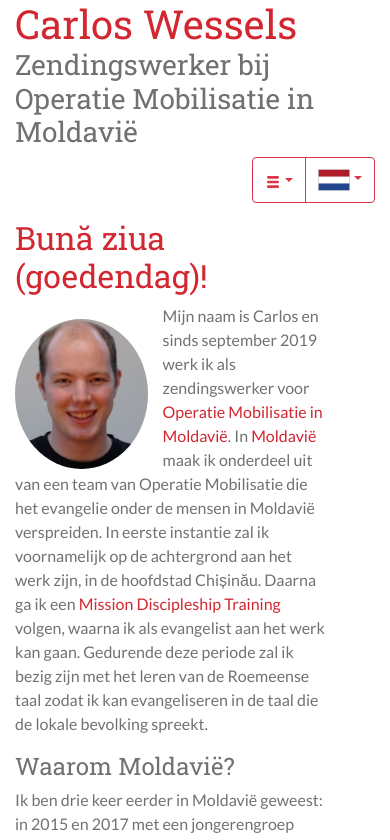
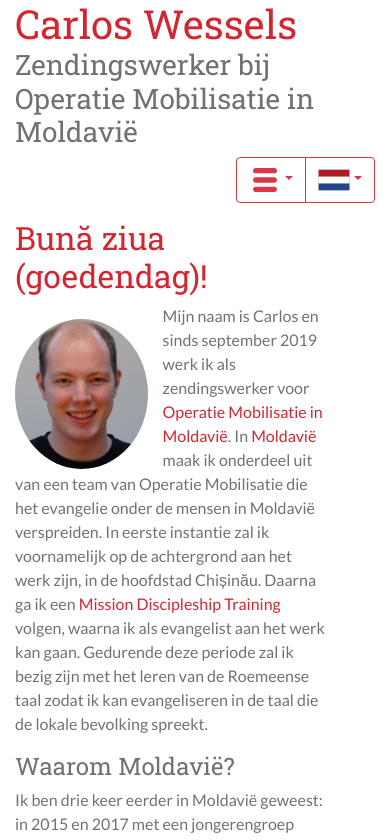
Before and after one commit to cornehop/cw-website, a React (Create React App) app: page / in a window 390 px wide. Shown: the top 840 px of the page. Built offline with nearby package versions, Linux system fonts and the light colour scheme; grey boxes are pictures that could not be loaded.

Commit message:
Changed menu icon size for mobile

```diff
--- a/src/Styles/CwAppHeader.css
+++ b/src/Styles/CwAppHeader.css
@@ -41,11 +41,11 @@ h3{
     padding: 1rem;
 }
 
-.cw-header-footer{
-    visibility: hidden; /* TODO CH REMOVE WHEN HEADER IS BEING FIXED */
-    margin-top: 10px;
-}
-
 .cw-header-image{
     max-height: 120px;
 }
+
+#menu-dropdown svg{
+    width: 2rem;
+    height: 2rem;
+}
```
